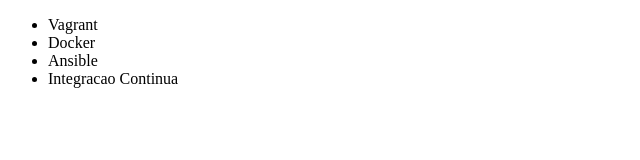
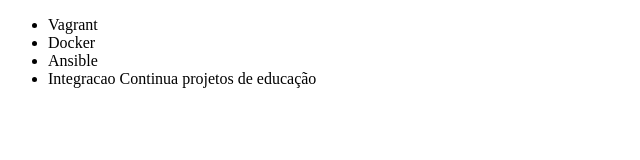
Before and after one commit to silvajroberto/TreinamentoGit, a plain HTML site: page index.html in a window 1280 px wide. Shown: the whole page, without its empty margins (0-640 px from the left). Drawn offline with Linux system fonts and the light colour scheme.

Commit message:
Renomeando curso de integração continua

```diff
--- a/index.html
+++ b/index.html
@@ -10,7 +10,7 @@
 		<li>Vagrant</li>
 		<li>Docker</li>
 		<li>Ansible</li>
-		<li>Integracao Continua</li>
+		<li>Integracao Continua projetos de educação</li>
 	</ul>
 </body>
 </html>
```
